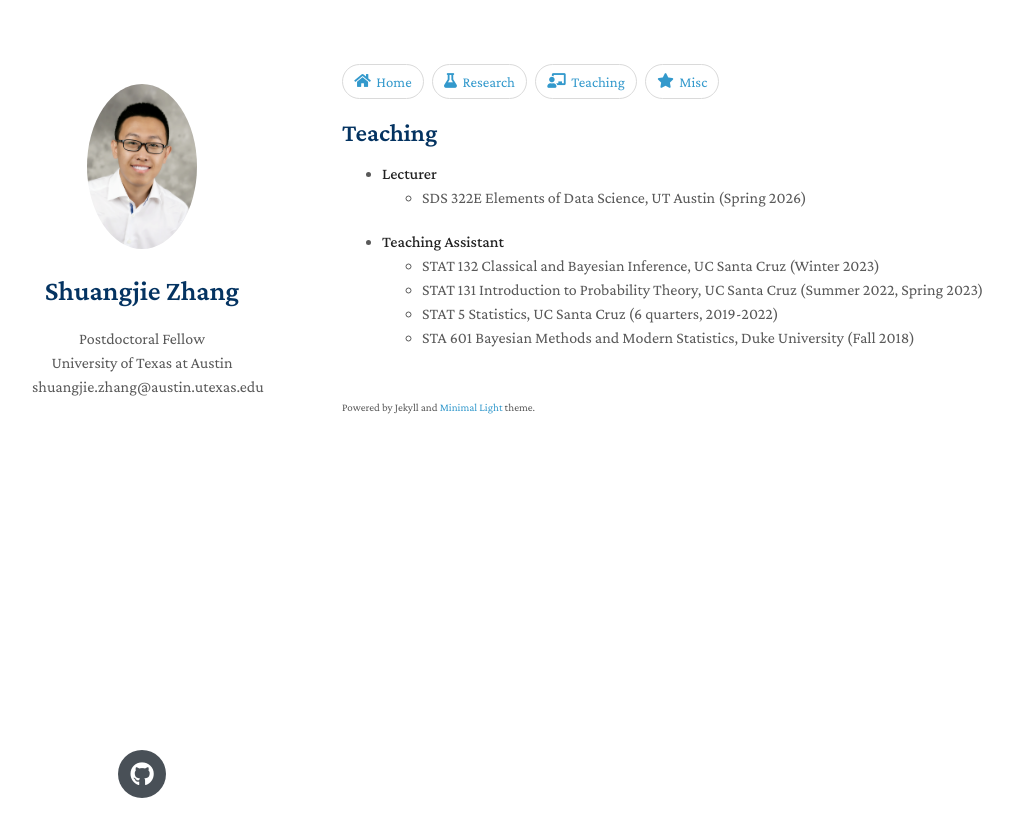
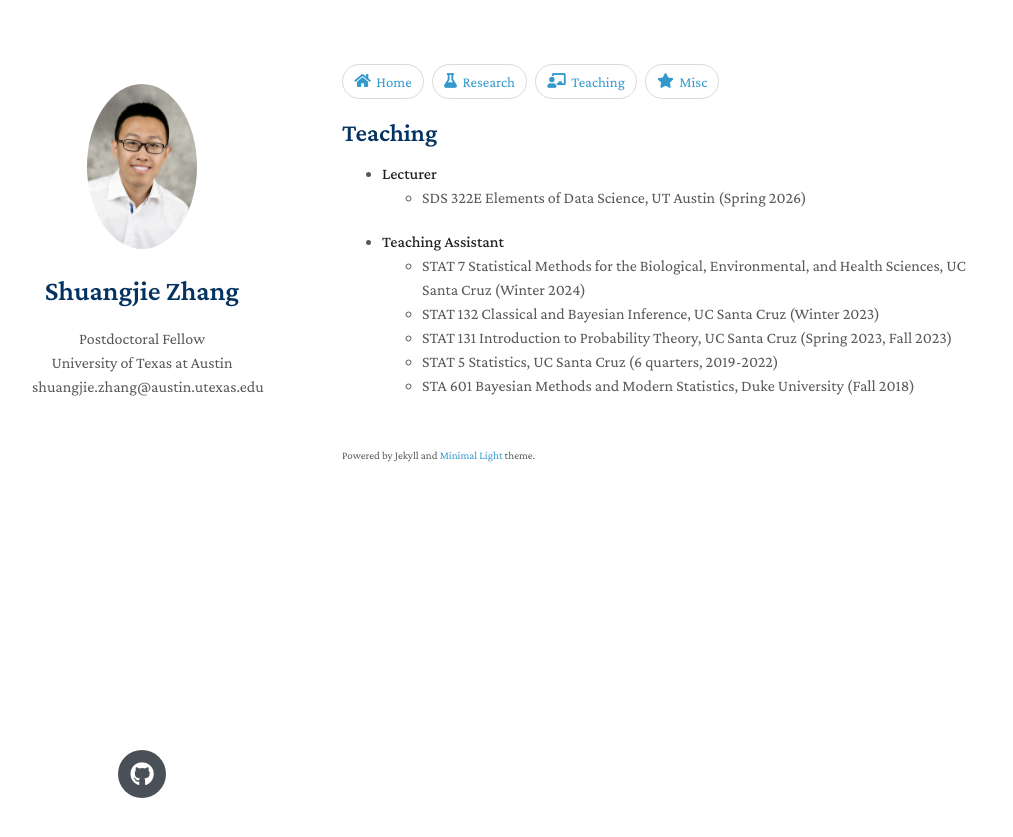
Before and after one commit to shuang-jie/shuang-jie.github.io, a Jekyll site: the page built from teaching.md, in a window 1280 px wide. Shown: the top 837 px of the page, without its empty margins (128-1141 px from the left). Built offline with Jekyll 4.4.1, drawn with Linux system fonts in a browser that asks for light colours; nearby versions of some CDN libraries; a style sheet for code colours, icons or effects is not loaded; our own code applies the rules of GitHub Pages for plain Markdown files.

```diff
--- a/teaching.md
+++ b/teaching.md
@@ -6,7 +6,8 @@ layout: homepage
 * **Lecturer**
   * SDS 322E Elements of Data Science, UT Austin (Spring 2026)
 * **Teaching Assistant**
+  * STAT 7 Statistical Methods for the Biological, Environmental, and Health Sciences, UC Santa Cruz (Winter 2024)
   * STAT 132 Classical and Bayesian Inference, UC Santa Cruz (Winter 2023)
-  * STAT 131 Introduction to Probability Theory, UC Santa Cruz (Summer 2022, Spring 2023)
+  * STAT 131 Introduction to Probability Theory, UC Santa Cruz (Spring 2023, Fall 2023)
   * STAT 5 Statistics, UC Santa Cruz (6 quarters, 2019-2022)
   * STA 601 Bayesian Methods and Modern Statistics, Duke University (Fall 2018)
```
Also changed, not shown: index.md (+1 -1 lines), research.md (+17 -11 lines).
